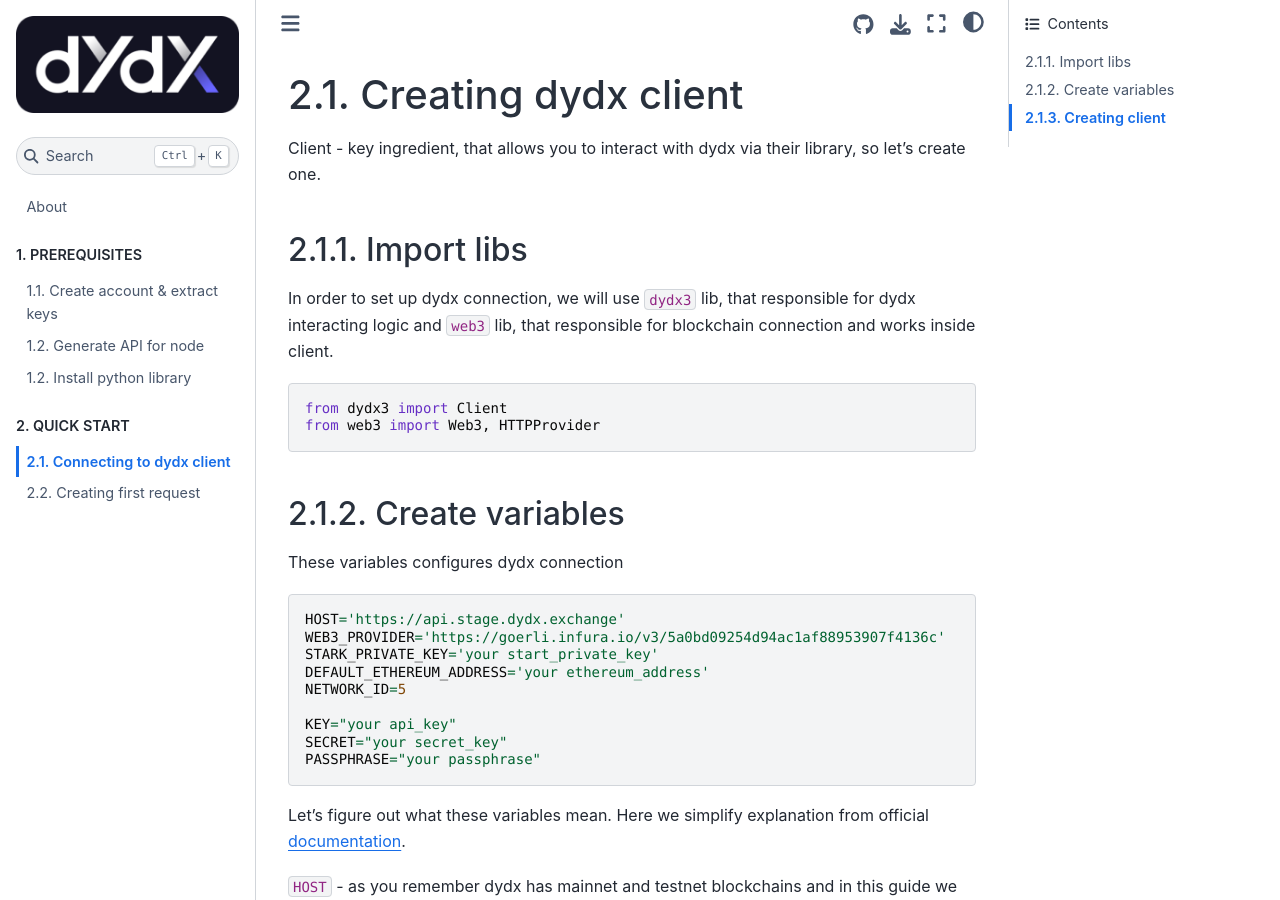
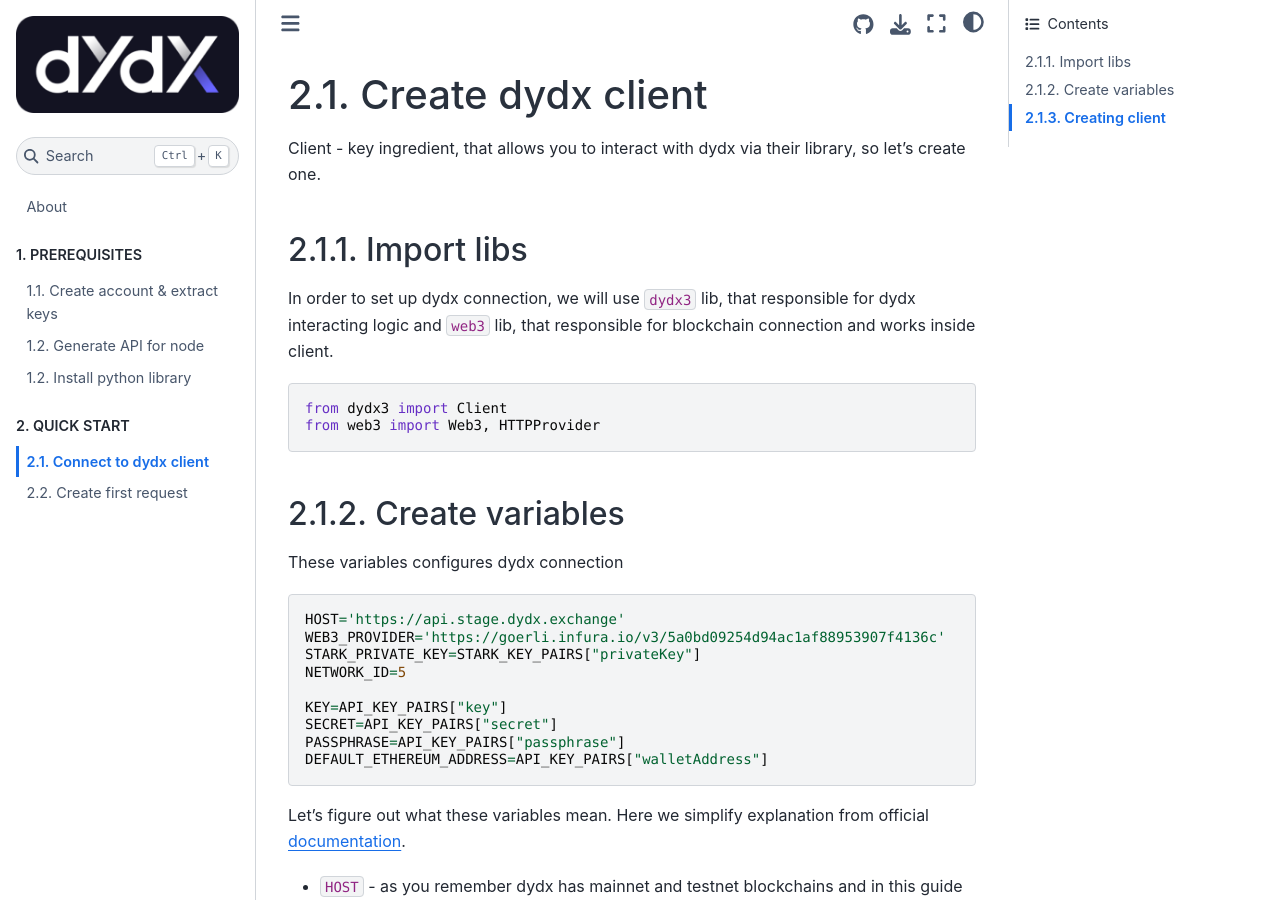
Before and after one commit to bml-crypto/bml-crypto.github.io, a Jupyter Book: the page built from docs/quickstart/client.md, in a window 1280 px wide and 900 px high. Built offline with Jupyter Book 1.0.4 settings and Sphinx 7.4.7 and the Sphinx Book theme 1.1.4, drawn with Linux system fonts in a browser that asks for light colours.

Commit message:
refreshing files

````diff
--- a/docs/_toc.yml
+++ b/docs/_toc.yml
@@ -15,6 +15,6 @@
 - caption: 2. QUICK START
   chapters:
   - file: quickstart/client
-    title: 2.1. Connecting to dydx client
+    title: 2.1. Connect to dydx client
   - file: quickstart/simple_request
-    title: 2.2. Creating first request
+    title: 2.2. Create first request
--- a/docs/quickstart/client.md
+++ b/docs/quickstart/client.md
@@ -11,7 +11,7 @@
 ---
 (chapter1_part1)=
 
-# 2.1. Creating dydx client
+# 2.1. Create dydx client
 
 Client - key ingredient, that allows you to interact with dydx via their library, so let's create one.
 
@@ -31,37 +31,30 @@
 ```python
 HOST='https://api.stage.dydx.exchange'
 WEB3_PROVIDER='https://goerli.infura.io/v3/5a0bd09254d94ac1af88953907f4136c'
-STARK_PRIVATE_KEY='your start_private_key'
-DEFAULT_ETHEREUM_ADDRESS='your ethereum_address'
+STARK_PRIVATE_KEY=STARK_KEY_PAIRS["privateKey"]
 NETWORK_ID=5
 
-KEY="your api_key"
-SECRET="your secret_key"
-PASSPHRASE="your passphrase"
+KEY=API_KEY_PAIRS["key"]
+SECRET=API_KEY_PAIRS["secret"]
+PASSPHRASE=API_KEY_PAIRS["passphrase"]
+DEFAULT_ETHEREUM_ADDRESS=API_KEY_PAIRS["walletAddress"]
 ```
 
 Let's figure out what these variables mean. Here we simplify explanation from
 official [documentation](https://dydxprotocol.github.io/v3-teacher/?python#client-initialization).
 
-`HOST` - as you remember dydx has mainnet and testnet blockchains and in this
+- `HOST` - as you remember dydx has mainnet and testnet blockchains and in this
 guide we will use testnet, but in future you can change it easily.
-
-`WEB3_PROVIDER` - you need to choose web3 provider which will scan blockchain.
+- `WEB3_PROVIDER` - you need to choose web3 provider which will scan blockchain.
 For example, it can be infura.
-
-`STARK_PRIVATE_KEY` - this key allows dydx platform to identify their users.
+- `STARK_PRIVATE_KEY` - this key allows dydx platform to identify their users.
 For more information, you can check this [page](https://help.dydx.exchange/en/articles/4797307-what-is-a-stark-key).
-
-`DEFAULT_ETHEREUM_ADDRESS` - your ethereum wallet address that linked to your
+- `DEFAULT_ETHEREUM_ADDRESS` - your ethereum wallet address that linked to your
 dydx account.
-
-`NETWORK_ID` - blockchain ID (1 - mainnet, 5 - testnet).
-
-`KEY` - UUID that identifies your dydx credentials.
-
-`SECRET` - secret string used for HMACs generation.
-
-`PASSPHRASE` - pass phrase used for encrypt/decrypt `SECRET`.
+- `NETWORK_ID` - blockchain ID (1 - mainnet, 5 - testnet).
+- `KEY` - UUID that identifies your dydx credentials.
+- `SECRET` - secret string used for HMACs generation.
+- `PASSPHRASE` - pass phrase used for encrypt/decrypt `SECRET`.
 
 If you want some more details about `KEY`, `SECRET` and `PASSPHRASE`, you can
 check this [page](https://dydxprotocol.github.io/v3-teacher/?python#api-key-authentication).
````
Also changed, not shown: docs/prerequisites/account.md (+3 -8 lines), docs/prerequisites/node.md (+1 -0 lines).
